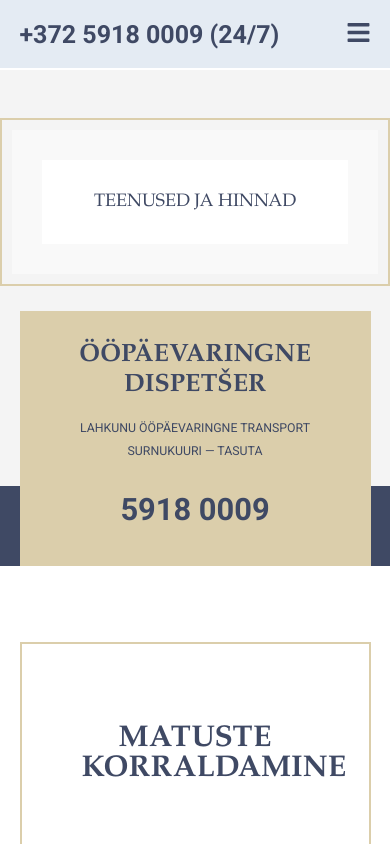
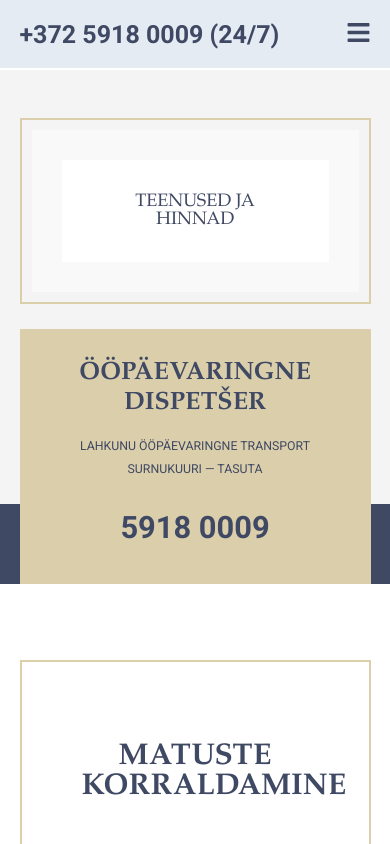
Before and after one commit to DmitriPrijomosev/Portum, a React (Create React App) app: page /teenused in a window 390 px wide. Shown: the top 844 px of the page. Built offline with nearby package versions, Linux system fonts and the light colour scheme.

Commit message:
Sitemap + CSS

```diff
--- a/src/App.css
+++ b/src/App.css
@@ -585,6 +585,7 @@ margin-bottom: 36px;
   display: block;
 }
 
+
 .tab_texarea_accordion {
   display: none;
 }
--- a/src/CSS/activities.css
+++ b/src/CSS/activities.css
@@ -111,17 +111,27 @@
 
 @media screen and (max-width:950px) {
     .contact_section1_1 {
-		min-width: 100%!important;
+		min-width: 90%!important;
+	}
+
+	.contact_section1_3 h3 {
+		margin-left: 10px!important;
+		margin-right: 10px!important;
 	}
 }
 
-@media screen and (max-width:390px) {
+
+
+@media screen and (max-width:410px) {
     .contact_section1_3 h3 {
 		font-size: 18px!important;
-		margin: 0px!important;
 	}
 	.contact_section1_3 {
-		padding: 33px 0px;
+		padding: 0px 0px;
+	}
+
+	.contact_section1_1 {
+		max-width: 90%;
 	}
 }
 
--- a/src/CSS/contac.css
+++ b/src/CSS/contac.css
@@ -109,6 +109,10 @@
 	padding-bottom: 25px;
 }
 
+.contactSection5 {
+	width: 1396px;
+}
+
 /* Headers */
 
 .contact_container {
@@ -135,7 +139,7 @@
 
 @media screen and (max-width:950px) {
     .contact_section1_1 {
-		min-width: 100%!important;
+		min-width: 90%!important;
 	}
 }
 
--- a/src/CSS/prices.css
+++ b/src/CSS/prices.css
@@ -200,7 +200,7 @@ tr:nth-child(even) {
 
 @media screen and (max-width:950px) {
     .contact_section1_1 {
-		min-width: 100%!important;
+		min-width: 900%!important;
 	}
 }
 
--- a/src/Pages/NotFound.jsx
+++ b/src/Pages/NotFound.jsx
@@ -1,6 +1,6 @@
 import { Link } from "react-router-dom";
 import background from "../Assets/portum-wallpaper.jpg";
-import img1 from "../Assets/Portum-img2.webp";
+
 import { useTranslation } from "react-i18next";
 
 function NotFound() {
```
Also changed, not shown: 1 other file (tests, documents, lock files or other folders).
